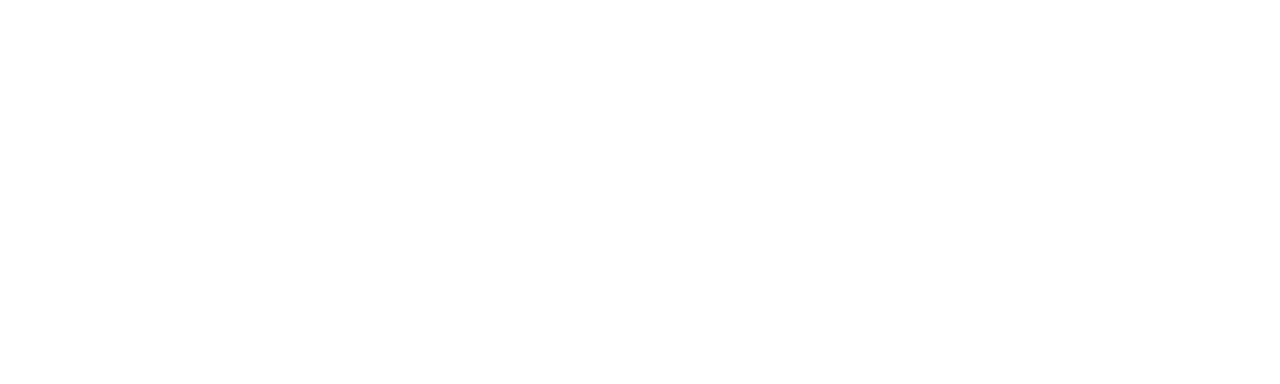
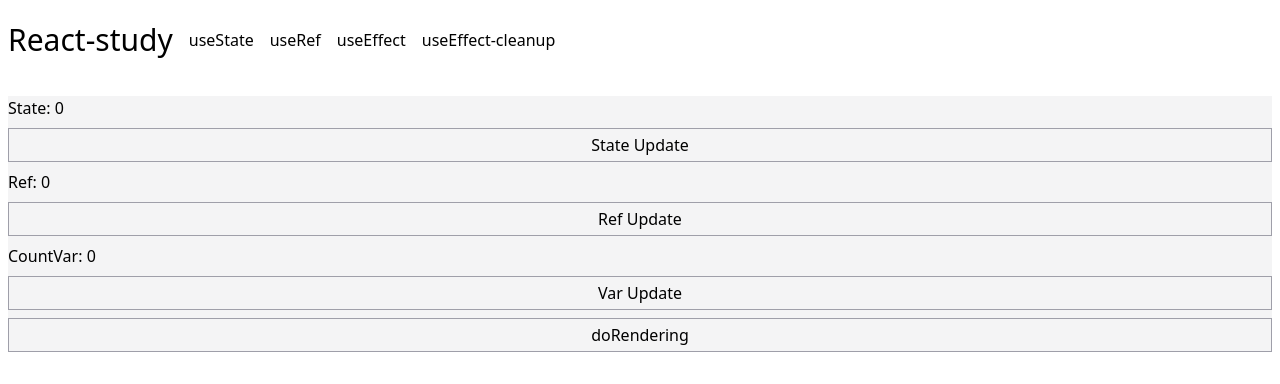
Before and after one commit to Doosic/front, a React (Vite) app in the folder react-study/: page /ref in a window 1280 px wide. Before the commit this address had no page. Shown: the top 384 px of the page. Built offline with nearby package versions, Linux system fonts and the light colour scheme.

Commit message:
add: useRef

```diff
--- a/react-study/src/App.jsx
+++ b/react-study/src/App.jsx
@@ -6,6 +6,7 @@
 } from "react-router-dom";
 import AppLayout from "./layout/AppLayout.jsx";
 import State from "./views/State.jsx";
+import Ref from "./views/Ref.jsx";
 import Effect from "./views/Effect.jsx";
 import EffectCleanUp from "./views/EffectCleanUp.jsx";
 
@@ -16,6 +17,7 @@
       <Routes>
         <Route path="/" element={<AppLayout/>}>
           <Route path="state" element={<State/>}></Route>
+          <Route path="ref" element={<Ref/>}></Route>
           <Route path="effect" element={<Effect/>}></Route>
           <Route path="effect-cleanup" element={<EffectCleanUp/>}></Route>
         </Route>
--- /dev/null
+++ b/react-study/src/views/Ref.jsx
@@ -0,0 +1,57 @@
+import {useState, useRef} from 'react';
+
+const Ref = () => {
+  const [count, setCount] = useState(0);
+  const countRef = useRef(0);
+  const [renderer, setRenderer] = useState(0);
+  let countVar = 0;
+
+  // State의 값이 변화될 때 마다 Ref()는 리렌더링된다.
+  console.log('Ref() 렌더링')
+
+  // Ref는 내부적으로는 값이 변화하나 화면에 리렌더링이 일어나지 않는다.
+  console.log(countRef);
+
+  const increaseCountState = () => {
+    setCount(count + 1);
+  }
+
+  const increaseCountRef = () => {
+    countRef.current = countRef.current + 1;
+  }
+
+  // 화면 렌더링시 countVar값은 초기화된다.
+  // 렌더링시에는 Ref() 함수가 다시 실행되기 때문에 countVar의 이전 생명주기는 종료되고 새로운 값이 할당된다.
+  // 즉, 초기값인 0이된다는 말이다.
+  const increaseCountVar = () => {
+    countVar = countVar + 1;
+    console.log('countVar: ', countVar);
+  }
+
+  const doRendering = () => {
+    setRenderer(renderer + 1);
+  }
+
+  return (
+    <div className="flex flex-col space-y-4">
+      <div className="bg-zinc-100 flex flex-col space-y-2">
+        <span>State: {count}</span>
+        <button className="border border-zinc-400 px-2 py-1" onClick={increaseCountState}>State Update</button>
+
+        <span>Ref: {countRef.current}</span>
+        <button className="border border-zinc-400 px-2 py-1" onClick={increaseCountRef}>Ref Update</button>
+
+        <span>CountVar: {countVar}</span>
+        <button className="border border-zinc-400 px-2 py-1" onClick={increaseCountVar}>Var Update</button>
+
+        <button className="border border-zinc-400 px-2 py-1" onClick={doRendering}>doRendering</button>
+      </div>
+
+      <div className="bg-blue-100 flex flex-col space-y-2">
+
+      </div>
+    </div>
+  )
+}
+
+export default Ref;
```
